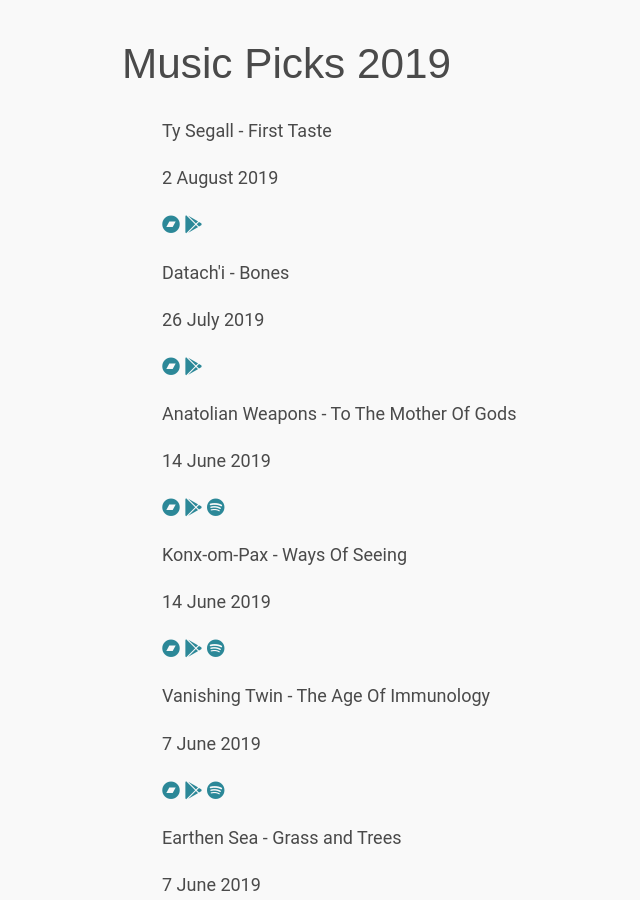
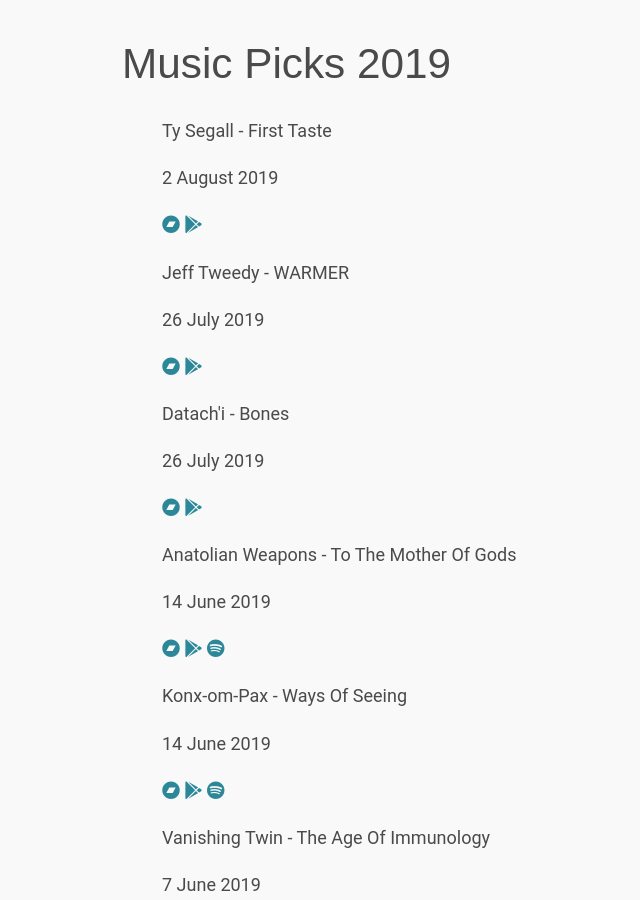
Before and after one commit to edclements/website, a Jekyll site: the page built from music-picks/2019.html, in a window 1280 px wide and 900 px high. Shown: the whole window, without its empty margins (176-816 px from the left). Built offline with Jekyll 4.4.1, drawn with Linux system fonts in a browser that asks for light colours; nearby versions of some CDN libraries.

Commit message:
Add Jeff Tweedy

```diff
--- a/_data/music-picks/2019.yml
+++ b/_data/music-picks/2019.yml
@@ -645,3 +645,9 @@
   date: 2019-08-02
   google: https://play.google.com/music/listen?u=0#/album/Bvm3hj4wksquhqax4w3lteghyzm/Ty+Segall/First+Taste
   title: First Taste
+
+- artist: Jeff Tweedy
+  bandcamp: https://jefftweedy.bandcamp.com/album/warmer
+  date: 2019-07-26
+  google: https://play.google.com/music/listen?u=0#/album/Bylqoxcgq6mjvojogqcc5cxxmye/Jeff+Tweedy/WARMER
+  title: WARMER
```
